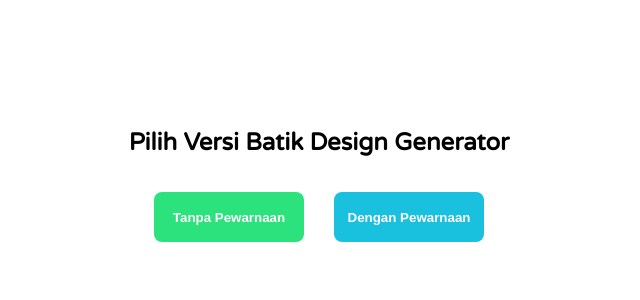
After one commit to Prihantoedi/batikdesigngenerator, a PHP site: page /batikdesigngenerator/choosever.php in a window 1280 px wide. The commit adds this page. Shown: the top 300 px of the page, without its empty margins (321-961 px from the left). Run offline with PHP 8.4, Linux system fonts and the light colour scheme; the visitor is signed in with stand-in values (Sample User, id 1).

Commit message:
menambahkan file chooseever

```diff
--- /dev/null
+++ b/choosever.php
@@ -0,0 +1,19 @@
+<!DOCTYPE html>
+<html lang="en">
+<head>
+    <meta charset="UTF-8">
+    <meta http-equiv="X-UA-Compatible" content="IE=edge">
+    <meta name="viewport" content="width=device-width, initial-scale=1.0">
+    <title>Choosing Version</title>
+    <link rel="preconnect" href="https://fonts.gstatic.com">
+    <link href="https://fonts.googleapis.com/css2?family=Ubuntu:wght@300&family=Varela+Round&display=swap" rel="stylesheet">
+    <link rel="stylesheet" href="css/choosever.css">
+</head>
+<body>
+    <div id= "title-choose-version" style="text-align: center"><h2>Pilih Versi Batik Design Generator</h2></div>
+    <div class="choose-wrapper">
+        <button id="first-ver" onclick="location.href='index.php'">Tanpa Pewarnaan</button>
+        <button id="second-ver" onclick="location.href='index.php'">Dengan Pewarnaan</button>
+    </div>
+</body>
+</html>
--- a/controller/view_controller.php
+++ b/controller/view_controller.php
@@ -8,7 +8,7 @@
             $queryComment = "SELECT status FROM tbl_hasilbatik WHERE id_customer = '$customer_id' ORDER BY hasilbatik_id DESC LIMIT 1 ";
             $query = new UserCommand();
             $get_status_data = $query->selectQuery($queryComment);
-            $status_data = $get_status_data['status'];
+            $status_data = array_key_exists('status', $get_status_data) ? $get_status_data['status'] : null;
             return $status_data;
         }
 
--- /dev/null
+++ b/css/choosever.css
@@ -0,0 +1,55 @@
+body{
+    margin: 0;
+    padding: 0;
+    font-family: 'Ubuntu', sans-serif;
+    font-family: 'Varela Round', sans-serif;
+}
+
+
+#title-choose-version{
+    margin-top: 10%;
+}
+
+
+.choose-wrapper{
+    display: flex;
+    flex-direction: row;
+    justify-content: center;
+    margin-top: 35px;
+}
+
+.choose-wrapper #first-ver{
+    width: 150px;
+    height: 50px;
+    background: rgb(43, 226, 125);
+    color: #ffffff;
+    text-align: center;
+    line-height: 50px;
+    border: none;
+    border-radius: 8px;
+    cursor: pointer;
+    font-weight: bold;
+}
+
+.choose-wrapper #first-ver:hover{
+    background-color: rgb(23, 126, 69);
+}
+
+
+.choose-wrapper #second-ver{
+    width: 150px;
+    height: 50px;
+    background: rgb(26, 193, 223);
+    color: #ffff;
+    text-align: center;
+    line-height: 50px;
+    border: none;
+    border-radius: 8px;
+    cursor: pointer;
+    margin-left: 30px;
+    font-weight: bold;
+}
+
+.choose-wrapper #second-ver:hover{
+    background: rgb(16, 118, 136);
+}
```
Also changed, not shown: _functions.php (+0 -7 lines), index.php (+5 -3 lines).
